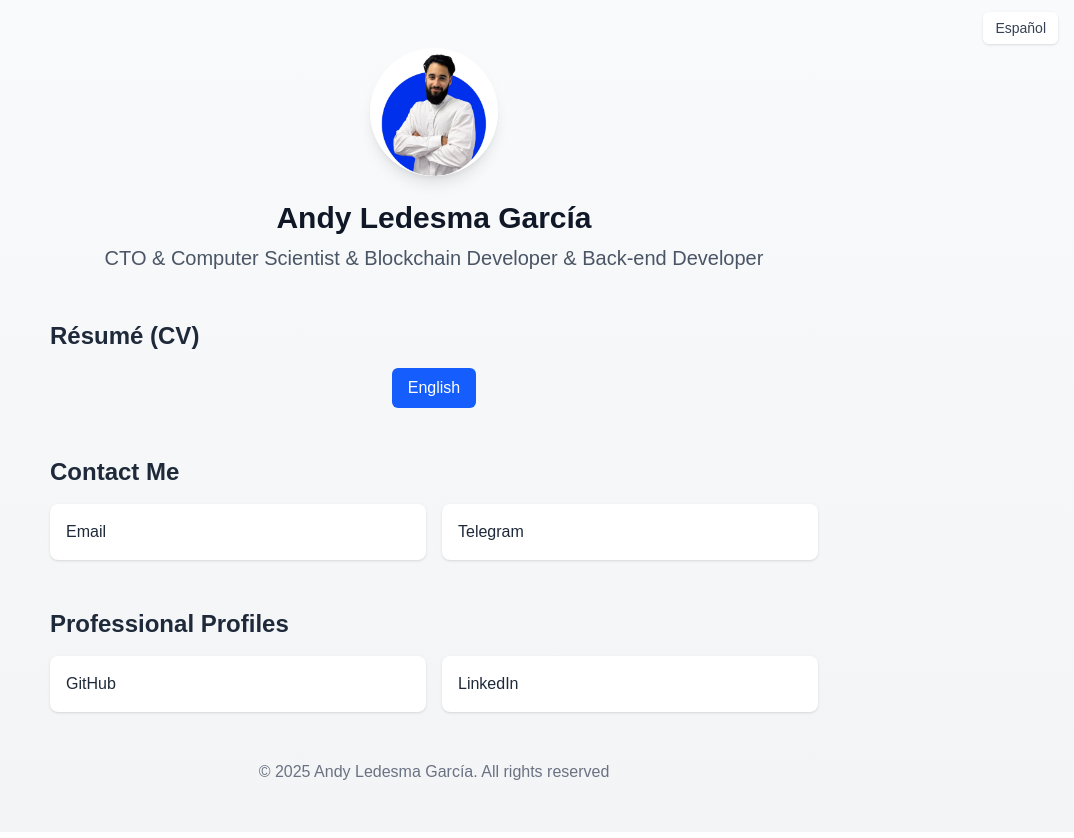
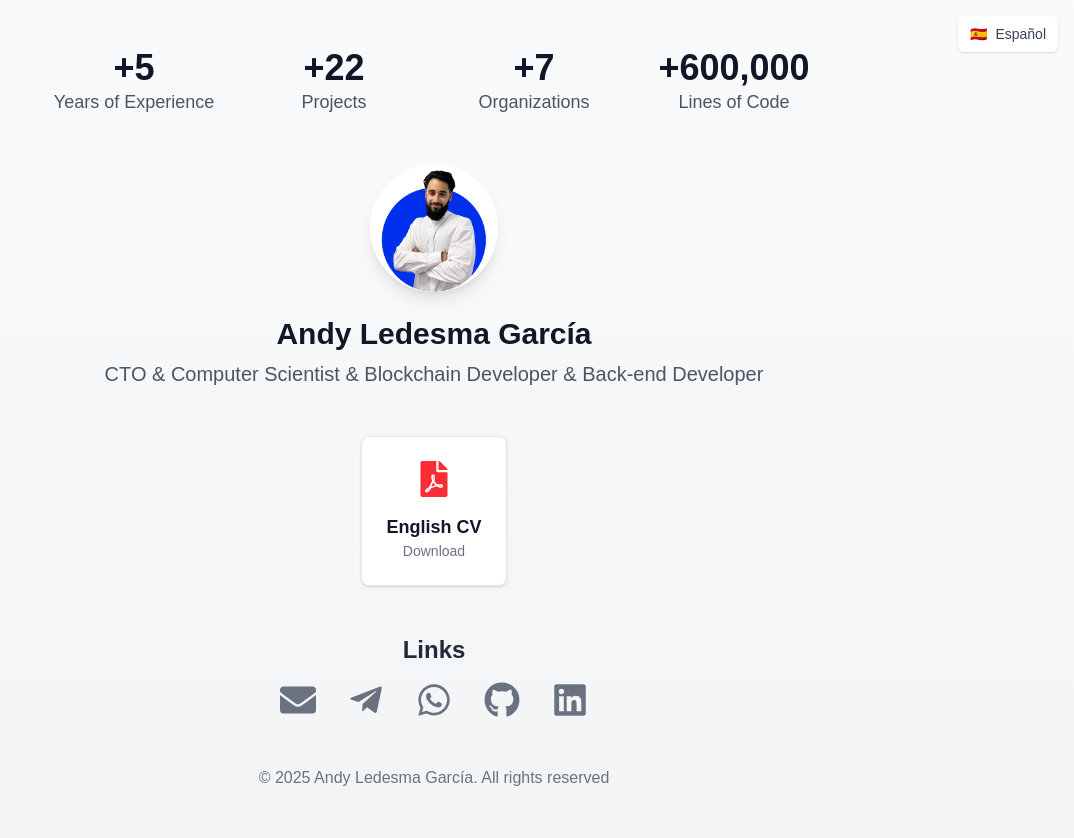
Before and after one commit to MakeMake23/MakeMake23.github.io, a Next.js app: page /en in a window 1280 px wide. Shown: the whole page, without its empty margins (206-1280 px from the left). Built offline with nearby package versions, Linux system fonts and the light colour scheme.

Commit message:
feat: add effects. Add stats counters

```diff
--- a/src/app/[lang]/page.tsx
+++ b/src/app/[lang]/page.tsx
@@ -1,13 +1,20 @@
 import Link from "next/link";
 import Image from "next/image";
 import { getDictionary, Locale } from "../../dictionaries";
+import AnimatedComponent from "@/components/AnimatedComponent";
+import Counter from '@/components/Counter';
+import CVCard from '@/components/CVCard';
+import {
+  FaGithub,
+  FaLinkedin,
+  FaEnvelope,
+  FaTelegramPlane,
+  FaWhatsapp,
+} from "react-icons/fa";
 
 // This function is called at build time to generate static paths
 export async function generateStaticParams() {
-  return [
-    { lang: 'en' },
-    { lang: 'es' }
-  ];
+  return [{ lang: "en" }, { lang: "es" }];
 }
 
 // In Next.js 14, we need to be careful with dynamic parameters
@@ -17,13 +24,13 @@ export default async function Page({ params }: { params: { lang: string } }) {
   const langParam = resolvedParams.lang as string;
 
   // Validate the language parameter
-  const lang = ['en', 'es'].includes(langParam) ? langParam : 'en';
+  const lang = ["en", "es"].includes(langParam) ? langParam : "en";
 
   // Fetch the dictionary
   const dict = await getDictionary(lang as Locale);
 
   // Pre-compute the target language for the language switcher
-  const targetLang = lang === 'en' ? 'es' : 'en';
+  const targetLang = lang === "en" ? "es" : "en";
   const targetPath = `/${targetLang}`;
 
   return (
@@ -32,12 +39,45 @@ export default async function Page({ params }: { params: { lang: string } }) {
         <div className="absolute top-4 right-4">
           <Link
             href={targetPath}
-            className="px-3 py-2 text-sm bg-white dark:bg-gray-800 text-gray-700 dark:text-gray-300 rounded-md shadow hover:bg-gray-100 dark:hover:bg-gray-700 transition-colors"
+            className="flex items-center gap-2 px-3 py-2 text-sm bg-white dark:bg-gray-800 text-gray-700 dark:text-gray-300 rounded-md shadow hover:bg-gray-100 dark:hover:bg-gray-700 transition-colors"
           >
-            {lang === 'en' ? 'Español' : 'English'}
+            <span>{lang === "en" ? "🇪🇸" : "🇬🇧"}</span>
+            {lang === "en" ? "Español" : "English"}
           </Link>
         </div>
 
+        <AnimatedComponent>
+          <section className="mb-12">
+            <div className="grid grid-cols-2 sm:grid-cols-4 gap-8 text-center">
+              <div>
+                <h3 className="text-4xl font-bold text-gray-900 dark:text-white">
+                  <Counter from={0} to={5} prefix="+" />
+                </h3>
+                <p className="text-lg text-gray-600 dark:text-gray-300">{dict.stats.experience}</p>
+              </div>
+              <div>
+                <h3 className="text-4xl font-bold text-gray-900 dark:text-white">
+                  <Counter from={0} to={22} prefix="+" />
+                </h3>
+                <p className="text-lg text-gray-600 dark:text-gray-300">{dict.stats.projects}</p>
+              </div>
+              <div>
+                <h3 className="text-4xl font-bold text-gray-900 dark:text-white">
+                  <Counter from={0} to={7} prefix="+" />
+                </h3>
+                <p className="text-lg text-gray-600 dark:text-gray-300">{dict.stats.organizations}</p>
+              </div>
+              <div>
+                <h3 className="text-4xl font-bold text-gray-900 dark:text-white">
+                  <Counter from={0} to={600000} prefix="+" />
+                </h3>
+                <p className="text-lg text-gray-600 dark:text-gray-300">{dict.stats.loc}</p>
+              </div>
+            </div>
+          </section>
+        </AnimatedComponent>
+
+        <AnimatedComponent>
           <header className="text-center mb-12">
             <div className="flex justify-center mb-6">
               <div className="relative w-32 h-32 rounded-full overflow-hidden shadow-lg">
@@ -51,80 +91,101 @@ export default async function Page({ params }: { params: { lang: string } }) {
                 />
               </div>
             </div>
-          <h1 className="text-3xl font-bold text-gray-900 dark:text-white mb-2">{dict.title}</h1>
-          <p className="text-xl text-gray-600 dark:text-gray-300">{dict.subtitle}</p>
+            <h1 className="text-3xl font-bold text-gray-900 dark:text-white mb-2">
+              {dict.title}
+            </h1>
+            <p className="text-xl text-gray-600 dark:text-gray-300">
+              {dict.subtitle}
+            </p>
           </header>
+        </AnimatedComponent>
 
+        <AnimatedComponent>
           <section className="mb-12">
-          <h2 className="text-2xl font-semibold text-gray-800 dark:text-gray-200 mb-4">{dict.sections.resume}</h2>
             <div className="flex justify-center">
               {lang === 'en' ? (
-              <Link
+                <CVCard
                   href="/cv"
-                target="_blank"
-                rel="noopener noreferrer"
-                className="px-4 py-2 bg-blue-600 text-white rounded-md hover:bg-blue-700 transition-colors text-center"
-              >
-                {dict.resume.english}
-              </Link>
+                  title={dict.resume.english.title}
+                  action={dict.resume.english.action}
+                />
               ) : (
-              <Link
+                <CVCard
                   href="/es/cv"
-                target="_blank"
-                rel="noopener noreferrer"
-                className="px-4 py-2 bg-red-600 text-white rounded-md hover:bg-red-700 transition-colors text-center"
-              >
-                {dict.resume.spanish}
-              </Link>
+                  title={dict.resume.spanish.title}
+                  action={dict.resume.spanish.action}
+                />
               )}
             </div>
           </section>
+        </AnimatedComponent>
 
+        <AnimatedComponent>
           <section className="mb-12">
-          <h2 className="text-2xl font-semibold text-gray-800 dark:text-gray-200 mb-4">{dict.sections.contact}</h2>
-          <div className="grid grid-cols-1 sm:grid-cols-2 gap-4">
+            <h2 className="text-2xl font-semibold text-gray-800 dark:text-gray-200 mb-4 text-center">
+              {dict.sections.contact}
+            </h2>
+            <div className="flex justify-center items-center gap-8 text-4xl">
               <a
-              href="mailto:andyledesmagarcia@gmail.com"
-              className="flex items-center p-4 bg-white dark:bg-gray-800 rounded-lg shadow hover:shadow-md transition-shadow"
+                href="mailto:hi@andylg.me"
+                aria-label={dict.contact.email}
+                title={dict.contact.email}
+                className="text-gray-500 hover:text-blue-600 dark:text-gray-400 dark:hover:text-blue-400 transition-colors"
               >
-              <span className="text-gray-800 dark:text-gray-200">{dict.contact.email}</span>
+                <FaEnvelope />
               </a>
               <a
-              href="https://t.me/MakeMake23"
+                href="https://t.me/andy_ledesma_garcia"
                 target="_blank"
                 rel="noopener noreferrer"
-              className="flex items-center p-4 bg-white dark:bg-gray-800 rounded-lg shadow hover:shadow-md transition-shadow"
+                aria-label={dict.contact.telegram}
+                title={dict.contact.telegram}
+                className="text-gray-500 hover:text-sky-500 dark:text-gray-400 dark:hover:text-sky-400 transition-colors"
               >
-              <span className="text-gray-800 dark:text-gray-200">{dict.contact.telegram}</span>
+                <FaTelegramPlane />
               </a>
-          </div>
-        </section>
-
-        <section>
-          <h2 className="text-2xl font-semibold text-gray-800 dark:text-gray-200 mb-4">{dict.sections.profiles}</h2>
-          <div className="grid grid-cols-1 sm:grid-cols-2 gap-4">
+              <a
+                href="https://api.whatsapp.com/send?phone=971582472016"
+                target="_blank"
+                rel="noopener noreferrer"
+                aria-label={dict.contact.whatsapp}
+                title={dict.contact.whatsapp}
+                className="text-gray-500 hover:text-green-500 dark:text-gray-400 dark:hover:text-green-400 transition-colors"
+              >
+                <FaWhatsapp />
+              </a>
               <a
                 href="https://github.com/MakeMake23"
                 target="_blank"
                 rel="noopener noreferrer"
-              className="flex items-center p-4 bg-white dark:bg-gray-800 rounded-lg shadow hover:shadow-md transition-shadow"
+                aria-label={dict.profiles.github}
+                title={dict.profiles.github}
+                className="text-gray-500 hover:text-gray-900 dark:text-gray-400 dark:hover:text-white transition-colors"
               >
-              <span className="text-gray-800 dark:text-gray-200">{dict.profiles.github}</span>
+                <FaGithub />
               </a>
               <a
-              href="https://www.linkedin.com/in/andy-ledesma-garcia/"
+                href="https://www.linkedin.com/in/andylg/"
                 target="_blank"
                 rel="noopener noreferrer"
-              className="flex items-center p-4 bg-white dark:bg-gray-800 rounded-lg shadow hover:shadow-md transition-shadow"
+                aria-label={dict.profiles.linkedin}
+                title={dict.profiles.linkedin}
+                className="text-gray-500 hover:text-blue-700 dark:text-gray-400 dark:hover:text-blue-500 transition-colors"
               >
-              <span className="text-gray-800 dark:text-gray-200">{dict.profiles.linkedin}</span>
+                <FaLinkedin />
               </a>
             </div>
           </section>
+        </AnimatedComponent>
 
+        <AnimatedComponent>
           <footer className="mt-12 text-center text-gray-500 dark:text-gray-400">
-          <p>&copy; {new Date().getFullYear()} Andy Ledesma García. {dict.footer.rights}</p>
+            <p>
+              &copy; {new Date().getFullYear()} Andy Ledesma García.{" "}
+              {dict.footer.rights}
+            </p>
           </footer>
+        </AnimatedComponent>
       </div>
     </div>
   );
--- /dev/null
+++ b/src/components/AnimatedComponent.tsx
@@ -0,0 +1,23 @@
+"use client";
+
+import { motion } from 'framer-motion';
+import { ReactNode } from 'react';
+
+interface AnimatedComponentProps {
+  children: ReactNode;
+}
+
+const AnimatedComponent = ({ children }: AnimatedComponentProps) => {
+  return (
+    <motion.div
+      initial={{ opacity: 0, y: 20 }}
+      whileInView={{ opacity: 1, y: 0 }}
+      viewport={{ once: true }} // Animate only once
+      transition={{ duration: 0.8, ease: "easeOut" }}
+    >
+      {children}
+    </motion.div>
+  );
+};
+
+export default AnimatedComponent;
--- /dev/null
+++ b/src/components/CVCard.tsx
@@ -0,0 +1,25 @@
+import Link from 'next/link';
+import { FaFilePdf } from 'react-icons/fa';
+
+interface CVCardProps {
+  href: string;
+  title: string;
+  action: string;
+}
+
+const CVCard: React.FC<CVCardProps> = ({ href, title, action }) => {
+  return (
+    <Link
+      href={href}
+      target="_blank"
+      rel="noopener noreferrer"
+      className="group flex flex-col items-center justify-center p-6 bg-white dark:bg-gray-800 border border-gray-200 dark:border-gray-700 rounded-lg shadow-sm hover:shadow-lg transition-all duration-300 transform hover:-translate-y-1"
+    >
+      <FaFilePdf className="text-4xl text-red-500 mb-4 transition-transform duration-300 group-hover:scale-110" />
+      <h3 className="text-lg font-semibold text-gray-900 dark:text-white">{title}</h3>
+      <p className="text-sm text-gray-500 dark:text-gray-400">{action}</p>
+    </Link>
+  );
+};
+
+export default CVCard;
--- /dev/null
+++ b/src/components/Counter.tsx
@@ -0,0 +1,32 @@
+"use client";
+
+import { useEffect, useRef } from "react";
+import { animate, useInView } from "framer-motion";
+
+type CounterProps = {
+  from?: number;
+  to: number;
+  prefix?: string;
+  postfix?: string;
+};
+
+export default function Counter({ from = 0, to, prefix = "", postfix = "" }: CounterProps) {
+  const ref = useRef<HTMLSpanElement>(null);
+  const inView = useInView(ref, { once: true });
+
+  useEffect(() => {
+    if (inView && ref.current) {
+      const controls = animate(from, to, {
+        duration: 2,
+        onUpdate(value) {
+          if (ref.current) {
+            ref.current.textContent = prefix + Math.round(value).toLocaleString() + postfix;
+          }
+        },
+      });
+      return () => controls.stop();
+    }
+  }, [inView, from, to, prefix, postfix]);
+
+  return <span ref={ref} />;
+}
--- a/src/dictionaries/en.json
+++ b/src/dictionaries/en.json
@@ -3,12 +3,18 @@
   "subtitle": "CTO & Computer Scientist & Blockchain Developer & Back-end Developer",
   "sections": {
     "resume": "Résumé (CV)",
-    "contact": "Contact Me",
+    "contact": "Links",
     "profiles": "Professional Profiles"
   },
   "resume": {
-    "english": "English",
-    "spanish": "Spanish"
+    "english": {
+      "title": "English CV",
+      "action": "Download"
+    },
+    "spanish": {
+      "title": "Spanish CV",
+      "action": "Download"
+    }
   },
   "contact": {
     "whatsapp": "WhatsApp",
@@ -21,6 +27,12 @@
     "github": "GitHub",
     "github_desc": "Code Repository"
   },
+  "stats": {
+    "experience": "Years of Experience",
+    "loc": "Lines of Code",
+    "projects": "Projects",
+    "organizations": "Organizations"
+  },
   "footer": {
     "rights": "All rights reserved"
   },
--- a/src/dictionaries/es.json
+++ b/src/dictionaries/es.json
@@ -3,12 +3,18 @@
   "subtitle": "CTO & Científico de la Computación & Desarrollador Blockchain & Desarrollador Back-end",
   "sections": {
     "resume": "Currículum Vitae",
-    "contact": "Contáctame",
+    "contact": "Enlaces",
     "profiles": "Perfiles Profesionales"
   },
   "resume": {
-    "english": "Inglés",
-    "spanish": "Español"
+    "english": {
+      "title": "CV en Inglés",
+      "action": "Descargar"
+    },
+    "spanish": {
+      "title": "CV en Español",
+      "action": "Descargar"
+    }
   },
   "contact": {
     "whatsapp": "WhatsApp",
@@ -21,6 +27,12 @@
     "github": "GitHub",
     "github_desc": "Repositorio de Código"
   },
+  "stats": {
+    "experience": "Años de Experiencia",
+    "loc": "Líneas de Código",
+    "projects": "Proyectos",
+    "organizations": "Organizaciones"
+  },
   "footer": {
     "rights": "Todos los derechos reservados"
   },
--- a/src/dictionaries/index.ts
+++ b/src/dictionaries/index.ts
@@ -11,8 +11,14 @@ export type Dictionary = {
     profiles: string;
   };
   resume: {
-    english: string;
-    spanish: string;
+    english: {
+      title: string;
+      action: string;
+    };
+    spanish: {
+      title: string;
+      action: string;
+    };
   };
   contact: {
     whatsapp: string;
@@ -24,6 +30,12 @@ export type Dictionary = {
     linkedin_desc: string;
     github: string;
     github_desc: string;
+  };
+  stats: {
+    experience: string;
+    loc: string;
+    projects: string;
+    organizations: string;
   };
   footer: {
     rights: string;
```
Lines whose indentation alone changed are shown as unchanged.
